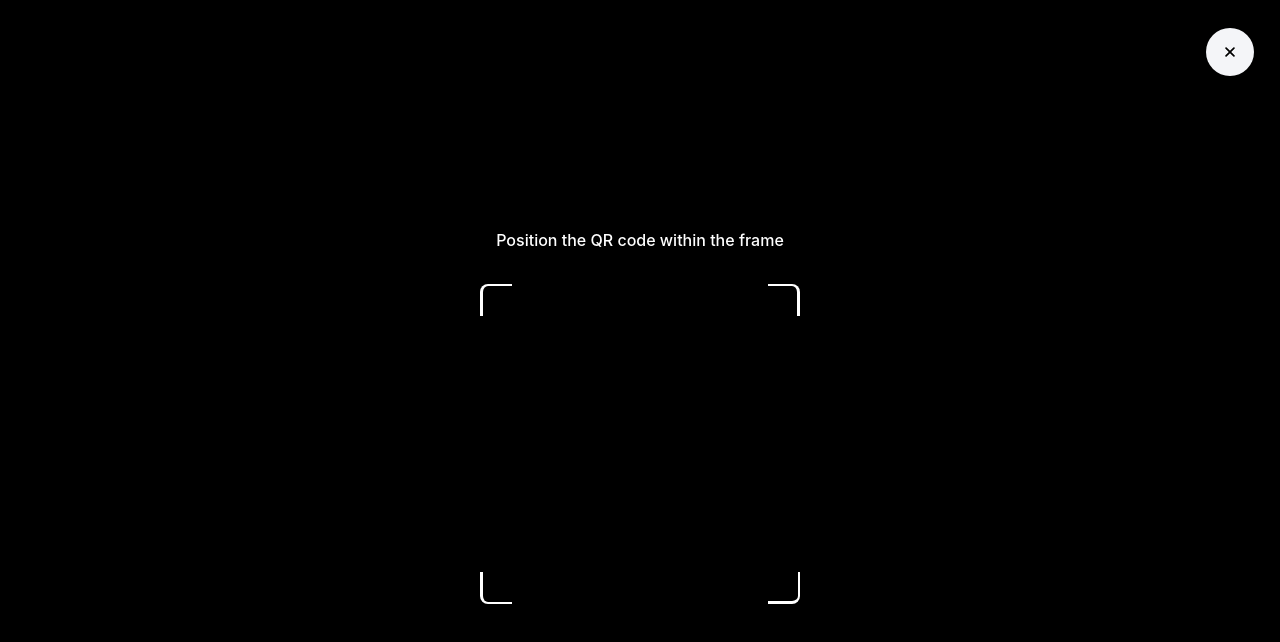
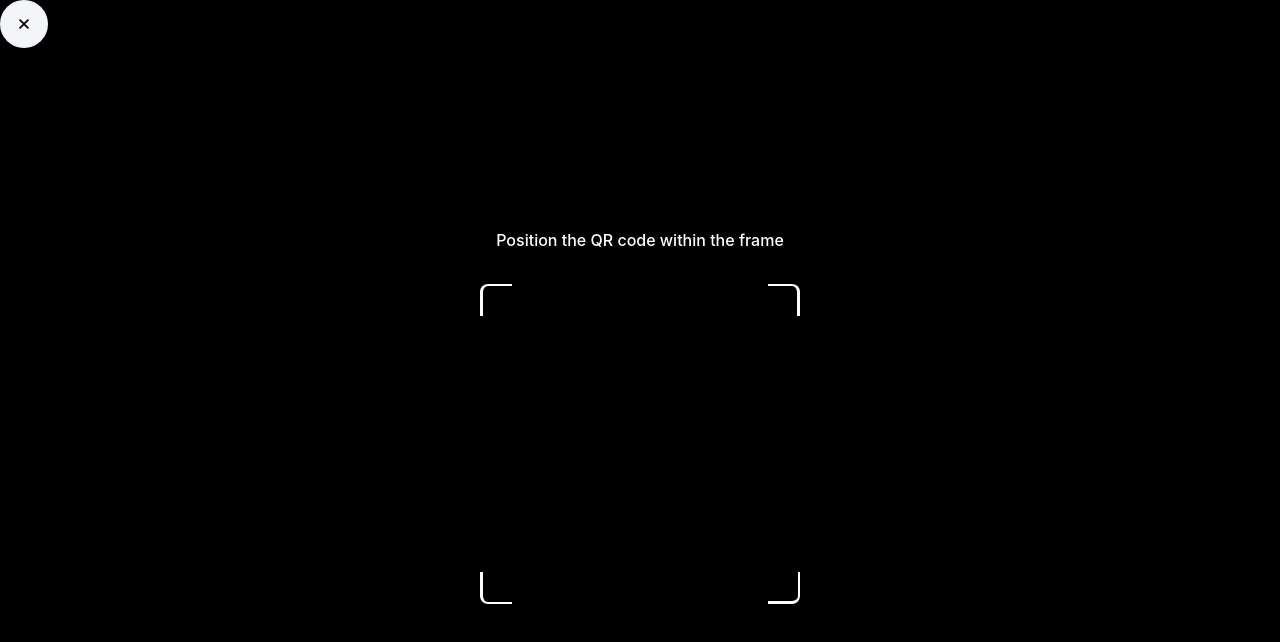
Before and after one commit to VanshajSaxena/printit-pwa, a React (Vite) app: page /scan in a window 1280 px wide. Shown: the top 642 px of the page. Built offline with nearby package versions, Linux system fonts and the light colour scheme; no server answers; what openapi-fetch, openapi-react-query would draw is missing.

Commit message:
try fix the scan issue and back button positioning

```diff
--- /dev/null
+++ b/src/pages/ScanPage.css
@@ -0,0 +1,4 @@
+ion-button.back-button {
+  margin-top: var(--ion-safe-area-top, env(safe-area-inset-top, 0));
+  margin-left: var(--ion-safe-area-left, env(safe-area-inset-left, 0));
+}
--- a/src/pages/ScanPage.tsx
+++ b/src/pages/ScanPage.tsx
@@ -11,6 +11,7 @@ import {
 import type { BrowserQRCodeReader, IScannerControls } from "@zxing/browser";
 import { close } from "ionicons/icons";
 import { useRef, useState } from "react";
+import "./ScanPage.css";
 
 export default function ScanPage() {
   const videoRef = useRef<HTMLVideoElement>(null);
@@ -110,7 +111,7 @@ export default function ScanPage() {
   return (
     <IonPage>
       <IonContent scrollY={false}>
-        <div className="relative h-screen w-screen overflow-hidden bg-black">
+        <div className="h-screen w-screen overflow-hidden bg-black">
           <video
             ref={videoRef}
             className="absolute inset-0 h-full w-full object-cover"
@@ -138,9 +139,10 @@ export default function ScanPage() {
           <IonButton
             color={"light"}
             shape={"round"}
-            className="--padding-start-0 --padding-end-0 absolute top-6 right-6 size-12"
+            className="back-button size-12"
             onClick={() => {
-              router.goBack();
+              stopScanning();
+              router.push("/home", "back", "pop");
             }}
           >
             <IonIcon slot="icon-only" icon={close} size={"small"}></IonIcon>
--- a/src/pages/home/HomePage.tsx
+++ b/src/pages/home/HomePage.tsx
@@ -6,11 +6,13 @@ import {
   IonPage,
   IonTitle,
   IonToolbar,
+  useIonRouter,
 } from "@ionic/react";
 import AppContent from "@layout/AppContent";
 import { scan } from "ionicons/icons";
 
 const HomePage: React.FC = () => {
+  const router = useIonRouter();
   return (
     <IonPage>
       <IonHeader translucent>
@@ -27,9 +29,10 @@ const HomePage: React.FC = () => {
         <div className="flex w-full max-w-xs flex-col gap-4">
           <IonButton
             size="large"
-            routerLink="/scan"
-            routerDirection="none"
             expand="block"
+            onClick={() => {
+              router.push("/scan", "none", "push");
+            }}
           >
             Scan QR
             <IonIcon slot="end" ios={scan} md={scan}></IonIcon>
```
